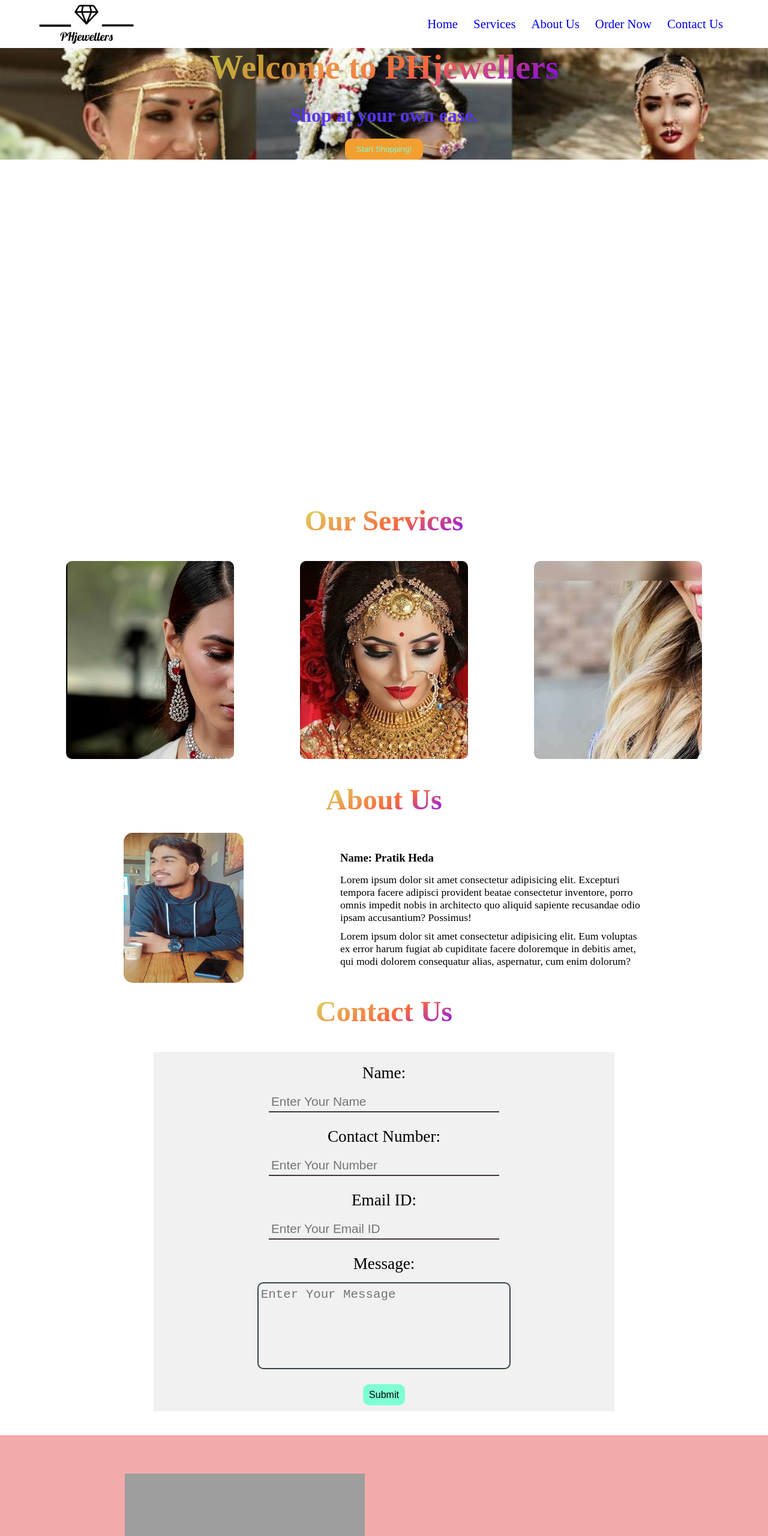
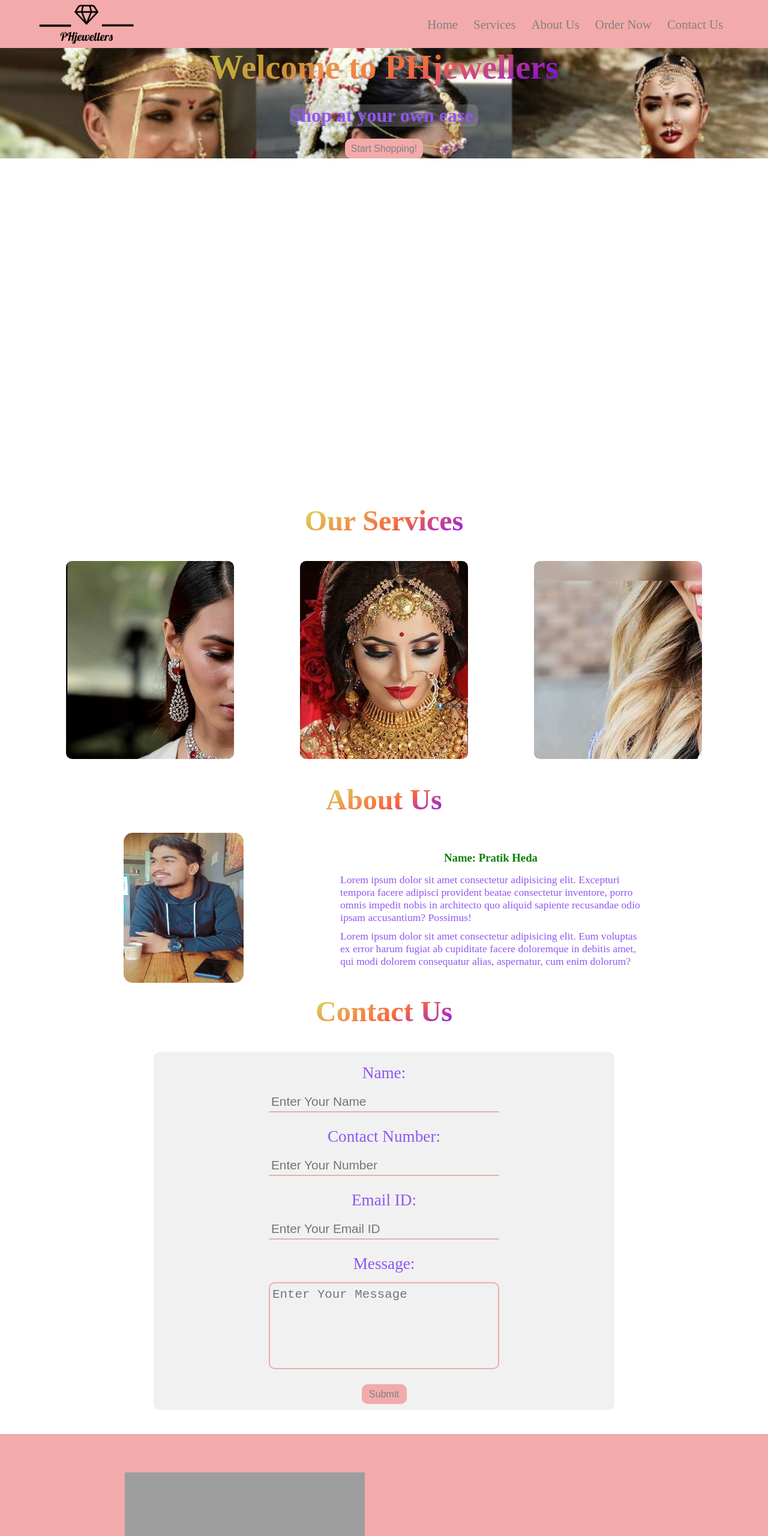
Before and after one commit to pratikheda/PHjewellers, a plain HTML site: page index.html in a window 1280 px wide. Shown: the top 2560 px of the page at 60% size. Drawn offline with Linux system fonts and the light colour scheme; grey boxes are pictures that could not be loaded.

Commit message:
Changed the theme of whole page

```diff
--- a/index.html
+++ b/index.html
@@ -8,9 +8,9 @@
   <link rel="stylesheet" href="style.css">
   <title>PHjewellers</title>
 </head>
+
 <body>
   <div class="root">
-
     <nav>
       <div class="nav-bar">
         <img class="logo-nav-bar" src="PHjewellers-logos_black_crop.png" alt="PHjewellers">
@@ -21,9 +21,13 @@
 
         <ul class="nav-bar-menu">
           <li class="nav-bar-options"><a class="nav-bar-links" href="#home-section">Home</a></li>
+
           <li class="nav-bar-options"><a class="nav-bar-links" href="#services-section">Services</a></li>
+
           <li class="nav-bar-options"><a class="nav-bar-links" href="#about-us-section">About Us</a></li>
+
           <li class="nav-bar-options"><a class="nav-bar-links" href="./order-now.html">Order Now</a></li>
+
           <li class="nav-bar-options"><a class="nav-bar-links" href="#contact-us-section">Contact Us</a></li>
         </ul>
       </div>
@@ -32,12 +36,10 @@
     <header>
       <div id="home-section">
         <div class="home-section-msg">
-          <h2>
-            Welcome to PHjewellers
-          </h2>
-          <span>
-            Shop at your own ease.
-          </span>
+          <h2>Welcome to PHjewellers</h2>
+
+          <span>Shop at your own ease.</span>
+
           <input type="submit" value="Start Shopping!" id="start-shopping-btn" onclick="window.location.href='./order-now.html';">
         </div>
       </div>
@@ -45,70 +47,57 @@
 
     <main>
       <div id="services-section">
-        <h2>
-          Our Services
-        </h2>
+        <h2 class="service-title">Our Services</h2>
+
         <div class="services-div-section">
           <div class="services-tiles service-div-1">
             <div class="services-tiles-hover-div">
-              <h2>
-                Ornaments.
-              </h2>
-              <span>
-                Price : Rs. 20000/-
-              </span>
-              <span>
-                You can get any types of ornaments from here.
-              </span>
+              <h2>Ornaments.</h2>
+              <span>Price : Rs. 20000/-</span>
+              <span>You can get any types of ornaments from here.</span>
             </div>
           </div>
+
           <div class="services-tiles service-div-2">
             <div class="services-tiles-hover-div">
-              <h2>
-                Ornaments.
-              </h2>
-              <span>
-                Price : Rs. 20000/-
-              </span>
-              <span>
-                You can get any types of ornaments from here.
-              </span>
+              <h2>Ornaments.</h2>
+              <span>Price : Rs. 20000/-</span>
+              <span>You can get any types of ornaments from here.</span>
             </div>
           </div>
+
           <div class="services-tiles service-div-3">
             <div class="services-tiles-hover-div">
-              <h2>
-                Ornaments.
-              </h2>
-              <span>
-                Price : Rs. 20000/-
-              </span>
-              <span>
-                You can get any types of ornaments from here.
-              </span>
+              <h2>Ornaments.</h2>
+              <span>Price : Rs. 20000/-</span>
+              <span>You can get any types of ornaments from here.</span>
             </div>
           </div>
         </div>
       </div>
+
       <div id="about-us-section">
-        <h2>
-          About Us
-        </h2>
+        <h2>About Us</h2>
+
         <div class="about-us-section-div">
           <img src="Pratik.jpg" alt="Owner">
+
           <div class="about-us-details">
             <h3>Name: Pratik Heda</h3>
+
             <span>Lorem ipsum dolor sit amet consectetur adipisicing elit. Excepturi tempora facere adipisci provident beatae consectetur inventore, porro omnis impedit nobis in architecto quo aliquid sapiente recusandae odio ipsam accusantium? Possimus!</span>
+
             <span>Lorem ipsum dolor sit amet consectetur adipisicing elit. Eum voluptas ex error harum fugiat ab cupiditate facere doloremque in debitis amet, qui modi dolorem consequatur alias, aspernatur, cum enim dolorum?</span>
           </div>
         </div>
       </div>
+
       <div id="contact-us-section">
-        <h2>
-          Contact Us
-        </h2>
-        <form action="" method="post"></form>
-          <div class="contact-us-form">
+        <h2>Contact Us</h2>
+
+        <form action="" method="post">
+          <!-- <div class="contact-us-form"> -->
+            <!-- <form action="" method="post"> -->
             <span>Name:</span>
             <input type="text" name="enquiry-person-name" id="name-of-enquiry-person" required placeholder="Enter Your Name">
 
@@ -121,8 +110,9 @@
             <span>Message:</span>
             <textarea name="enquiry-person-message" id="message-of-enquiry-person" cols="30" rows="7" required placeholder="Enter Your Message"></textarea>
 
-            <input type="submit" value="Submit" class="form-submit-btn" onclick="window.location.href='./order-now.html';" >
-          </div>
+            <input type="submit" value="Submit" class="form-submit-btn">
+             <!-- onclick="window.location.href='./order-now.html';" > -->
+          <!-- </div> -->
         </form>
       </div>
     </main>
@@ -155,12 +145,13 @@
 
           <ul class="footer-nav-menu">
             <li class="footer-nav-menu-option">0123456789</li>
+
             <li class="footer-nav-menu-option">abc@gmail.com</li>
           </ul>
       </div>
+
       <span class="footer-span-copyright">Copyright © PHjewellers. All Rights Reserved!</span>
     </footer>
-
   </div>
 </body>
 </html>
--- a/style.css
+++ b/style.css
@@ -3,15 +3,19 @@
 }
 
 :root {
-  --font-color-input: rgb(139, 175, 230);
-  --main-color-theme: rgb(243, 170, 170);
-  --caret-color-input: rgb(63, 65, 43);
-  --border-color-text: rgb(65, 55, 55);
-  --border-color-msg: rgb(49, 68, 70);
+  --main-theme-pink: rgb(243, 170, 170);
+  --main-theme-gray: gray;
+  --main-theme-3: rgb(145, 86, 241);
+  /* --main-theme-pink: rgb(139, 175, 230); */
+  /* --main-theme-gray: rgb(63, 65, 43); */
+  /* --border-color-text: rgb(65, 55, 55); */
+  /* --border-color-msg: rgb(49, 68, 70); */
   --form-bg-color: rgba(197, 196, 196, 0.247);
   --gradient-text-color-1: linear-gradient(153deg, rgba(209,217,62,0.8186624991793592) 0%, rgba(248,104,61,1) 59%, rgba(123,0,255,0.9363095580028886) 100%);
-  --gray-color: grayscale(5);
-  --gray-color-undo: grayscale(0);
+  --gradient-text-color-2: green;
+  --gradient-text-color-3: linear-gradient(0deg, rgba(243,170,170,0.9895308465182948) 55%, rgba(128,128,128,1) 100%);;
+  /* --gray-color-icon: grayscale(5); */
+  /* --gray-color-icon-undo: grayscale(0); */
 }
 
 body {
@@ -36,6 +40,7 @@ html {
   display: flex;
   justify-content: center;
   align-items: center;
+  background-color: var(--main-theme-pink);
 }
 
 nav .nav-bar {
@@ -68,22 +73,26 @@ nav .nav-bar ul.nav-bar-menu li.nav-bar-options {
   display: inline-block;
   padding: 0 8px;
   margin: 0 3px;
-  line-height: 30px;
+  line-height: 33px;
   font-size: 1.3rem;
-  /* background-color: aqua; */
 }
 
 nav .nav-bar ul.nav-bar-menu li.nav-bar-options:hover {
-  background-color: rgba(241, 171, 78, 0.733);
+  background-color: var(--main-theme-gray);
   border-radius: 10px;
+}
+
+.nav-bar ul.nav-bar-menu li.nav-bar-options:hover a.nav-bar-links {
+  color: var(--main-theme-pink);
 }
 
 .nav-bar ul.nav-bar-menu li.nav-bar-options a.nav-bar-links {
   text-decoration: none;
+  color: var(--main-theme-gray);
 }
 
 .nav-bar ul.nav-bar-menu li.nav-bar-options a.nav-bar-links:focus {
-  color: rgb(0, 0, 0);
+  color: var(--main-theme-3);
 }
 
 
@@ -123,29 +132,34 @@ header #home-section .home-section-msg h2 {
   background-clip: text;
   -webkit-background-clip: text;
   -webkit-text-fill-color: transparent;
+  text-align: center;
 }
 
 header #home-section .home-section-msg span {
   font-size: 2rem;
   margin-bottom: 20px;
   font-weight: 700;
-  color: rgb(87, 52, 243);
+  color: var(--main-theme-3);
+  background: var(--form-bg-color);
+  border-radius: 10px;
+  text-align: center;
 }
 
 header #home-section .home-section-msg #start-shopping-btn {
-  height: 35px;
+  height: 33px;
   width: 130px;
   background: transparent;
   cursor: pointer;
   border-radius: 10px;
-  background-color: rgb(243, 159, 48);
-  color: aquamarine;
+  background-color: var(--main-theme-pink);
+  color: var(--main-theme-gray);
   border: 0;
+  font-size: 1rem;
 }
 
 header #home-section .home-section-msg #start-shopping-btn:hover {
   transform: scale(1.1);
-  color: rgb(83, 32, 223);
+  color: var(--main-theme-3);
 }
 
 
@@ -172,7 +186,7 @@ main #services-section {
   margin-bottom: 20px;
 }
 
-main #services-section h2 {
+main #services-section h2.service-title {
   font-size: 3rem;
   background: var(--gradient-text-color-1);
   background-clip: text;
@@ -200,6 +214,7 @@ main #services-section .services-div-section {
   background-repeat: no-repeat;
   background-size: cover;
   overflow: hidden;
+  box-shadow: 10px;
 }
 
 #services-section .services-div-section .service-div-1 {
@@ -227,8 +242,9 @@ main #services-section .services-div-section {
   display: flex;
   flex-direction: column;
   justify-content: flex-start;
-  background-color: rgba(197, 196, 196, 0.247);
-  backdrop-filter: blur(5px);
+  /* background-color: var(--form-bg-color); */
+  background-color: var(--gradient-text-color-3);
+  backdrop-filter: blur(10px);
   transition: 0.5s;
   padding: 10px;
 }
@@ -242,11 +258,13 @@ main #services-section .services-div-section {
   margin: 20px 0;
   line-height: 30px;
   font-size: 2.5rem;
+  color: var(--gradient-text-color-2);
 }
 
 #services-section .services-div-section .services-tiles .services-tiles-hover-div span {
   margin: 10px 0;
   font-size: 1.2rem;
+  color: var(--main-theme-3);
 }
 
 
@@ -298,6 +316,8 @@ main #about-us-section .about-us-section-div .about-us-details {
 #about-us-section .about-us-section-div .about-us-details h3 {
   /* margin-left: 5px; */
   margin: 15px 0;
+  color: var(--gradient-text-color-2);
+  text-align: center;
 }
 
 #about-us-section .about-us-section-div .about-us-details span {
@@ -305,6 +325,7 @@ main #about-us-section .about-us-section-div .about-us-details {
   /* margin-left: 5px; */
   font-size: 1.1rem;
   margin-bottom: 10px;
+  color: var(--main-theme-3);
 }
 
 
@@ -333,7 +354,7 @@ main #contact-us-section h2 {
   -webkit-text-fill-color: transparent;
 }
 
-main #contact-us-section .contact-us-form {
+main #contact-us-section form {
   height: max-content;
   width: 60%;
   background-color: var(--form-bg-color);
@@ -343,15 +364,17 @@ main #contact-us-section .contact-us-form {
   justify-content: flex-start;
   align-items: center;
   margin-bottom: 20px;
+  border-radius: 10px;
 }
 
-main #contact-us-section .contact-us-form span {
+main #contact-us-section form span {
   margin-top: 20px;
   margin-bottom: 10px;
   font-size: 1.7rem;
+  color: var(--main-theme-3);
 }
 
-main #contact-us-section .contact-us-form #name-of-enquiry-person , main #contact-us-section .contact-us-form #number-of-enquiry-person , main #contact-us-section .contact-us-form #email-id-of-enquiry-person {
+main #contact-us-section form #name-of-enquiry-person , main #contact-us-section form #number-of-enquiry-person , main #contact-us-section form #email-id-of-enquiry-person {
   height: 35px;
   width: 50%;
   margin-top: 5px;
@@ -360,45 +383,45 @@ main #contact-us-section .contact-us-form #name-of-enquiry-person , main #contac
   border: none;
   background: transparent;
   outline: none;
-  border-bottom: 2px solid var(--border-color-text);
+  border-bottom: 2px solid var(--main-theme-pink);
   line-height: 30px;
   font-size: 1.3rem;
-  color: var(--font-color-input);
-  caret-color: var(--caret-color-input);
+  color: var(--main-theme-gray);
+  caret-color: var(--main-theme-pink);
   /* border-radius: 10px; */
 }
 
-main #contact-us-section .contact-us-form #name-of-enquiry-person:focus , main #contact-us-section .contact-us-form #number-of-enquiry-person:focus , main #contact-us-section .contact-us-form #email-id-of-enquiry-person:focus {
-  border-bottom: 2px solid var(--main-color-theme);
+main #contact-us-section form #name-of-enquiry-person:focus , main #contact-us-section form #number-of-enquiry-person:focus , main #contact-us-section form #email-id-of-enquiry-person:focus {
+  border-bottom: 2px solid var(--main-theme-3);
 }
 
-main #contact-us-section .contact-us-form #name-of-enquiry-person:hover , main #contact-us-section .contact-us-form #number-of-enquiry-person:hover , main #contact-us-section .contact-us-form #email-id-of-enquiry-person:hover {
-  border-bottom: 2px solid var(--main-color-theme);
+main #contact-us-section form #name-of-enquiry-person:hover , main #contact-us-section form #number-of-enquiry-person:hover , main #contact-us-section form #email-id-of-enquiry-person:hover {
+  border-bottom: 2px solid var(--main-theme-3);
 }
 
-main #contact-us-section .contact-us-form #message-of-enquiry-person {
+main #contact-us-section form #message-of-enquiry-person {
   height: 145px;
-  width: 55%;
+  width: 50%;
   margin-top: 5px;
   margin-bottom: 5px;
   padding: 4px;
   background: transparent;
   outline: none;
-  border: 2px solid var(--border-color-msg);
+  border: 2px solid var(--main-theme-pink);
   line-height: 30px;
   font-size: 1.3rem;
   border-radius: 10px;
-  color: var(--font-color-input);
-  caret-color: var(--caret-color-input);
+  color: var(--main-theme-gray);
+  caret-color: var(--main-theme-pink);
   resize: none;
 }
 
-main #contact-us-section .contact-us-form #message-of-enquiry-person:focus {
-  border: 2px solid var(--main-color-theme);
+main #contact-us-section form #message-of-enquiry-person:focus {
+  border: 2px solid var(--main-theme-3);
 }
 
-main #contact-us-section .contact-us-form #message-of-enquiry-person:hover {
-  border: 2px solid var(--main-color-theme);
+main #contact-us-section form #message-of-enquiry-person:hover {
+  border: 2px solid var(--main-theme-3);
 }
 
 /* ::placeholder { /* Chrome, Firefox, Opera, Safari 10.1+
@@ -415,12 +438,13 @@ main #contact-us-section .contact-us-form #message-of-enquiry-person:hover {
 } */
 
 
-main #contact-us-section .contact-us-form .form-submit-btn {
-  height: 35px;
-  width: 70px;
+main #contact-us-section form .form-submit-btn {
+  height: 33px;
+  width: 75px;
   margin-top: 20px;
   margin-bottom: 10px;
-  background-color: aquamarine;
+  background-color: var(--main-theme-pink);
+  color: var(--main-theme-gray);
   font-size: 1rem;
   cursor: pointer;
   border-radius: 10px;
@@ -428,9 +452,11 @@ main #contact-us-section .contact-us-form .form-submit-btn {
   transition: 0.1s;
 }
 
-main #contact-us-section .contact-us-form .form-submit-btn:hover {
+main #contact-us-section form .form-submit-btn:hover {
   transform: scale(1.1);
   transition: 0.2s;
+  color: var(--main-theme-3);
+  /* border: 2px solid var(--main-theme-3); */
 }
 
 
@@ -439,7 +465,7 @@ main #contact-us-section .contact-us-form .form-submit-btn:hover {
 .root footer {
   height: max-content;
   width: 100%;
-  background-color: var(--main-color-theme);
+  background-color: var(--main-theme-pink);
   display: flex;
   justify-content: flex-start;
   align-items: center;
@@ -466,17 +492,30 @@ footer .footer-nav  ul.footer-nav-menu {
 
 .footer-nav ul.footer-nav-menu li.footer-nav-menu-option {
   margin-top: 7px;
-  filter: var(--gray-color);
+  color: var(--main-theme-gray);
+  /* filter: var(--gray-color); */
+  /* color: gray; */
 }
 
-.footer-nav ul.footer-nav-menu li.footer-nav-menu-option:hover {
-  filter: var(--gray-color-undo);
+.footer-nav ul.footer-nav-menu li.footer-nav-menu-option a.icons-link-social {
+  filter: grayscale(2);
+  /* filter: var(--gray-color-undo); */
+}
+
+.footer-nav ul.footer-nav-menu li.footer-nav-menu-option a.icons-link-social:hover {
+  filter: grayscale(0);
   transition: 0.2s;
 }
 
+/* .footer-nav ul.footer-nav-menu li.footer-nav-menu-option:hover {
+  filter: var(--gray-color-undo);
+  transition: 0.2s;
+} */
+
 .footer-nav ul.footer-nav-menu li.footer-nav-menu-option a.footer-nav-detail-links {
   text-decoration: none;
-  filter: var(--gray-color);
+  color: var(--main-theme-gray);
+  /* filter: var(--gray-color); */
 }
 
 .footer-nav ul.footer-nav-menu li.footer-nav-menu-option a.footer-nav-detail-links:hover {
@@ -486,7 +525,7 @@ footer .footer-nav  ul.footer-nav-menu {
 footer span.footer-span-copyright {
   margin-top: 10px;
   margin-bottom: 20px;
-  filter: var(--gray-color);
+  color: var(--main-theme-gray);
   text-align: center;
 }
 
@@ -533,11 +572,11 @@ footer span.footer-span-copyright {
     font-size: 2rem;
   }
 
-  /* main #contact-us-section .contact-us-form {
+  /* main #contact-us-section form {
     width: 80%;
   } */
 
-  main #contact-us-section .contact-us-form #name-of-enquiry-person , main #contact-us-section .contact-us-form #number-of-enquiry-person , main #contact-us-section .contact-us-form #email-id-of-enquiry-person , main #contact-us-section .contact-us-form #message-of-enquiry-person {
+  main #contact-us-section form #name-of-enquiry-person , main #contact-us-section form #number-of-enquiry-person , main #contact-us-section form #email-id-of-enquiry-person , main #contact-us-section form #message-of-enquiry-person {
     width: 60%;
   }
 }
@@ -587,7 +626,7 @@ footer span.footer-span-copyright {
 
   main #about-us-section .about-us-section-div {
     flex-wrap: wrap;
-    width: 100%;
+    width: 90%;
   }
 
   main #about-us-section .about-us-section-div img {
@@ -596,12 +635,12 @@ footer span.footer-span-copyright {
   }
 
   main #about-us-section .about-us-section-div .about-us-details {
-    width: 80%;
+    width: 75%;
     padding: 10px;
   }
 
 
-  main #contact-us-section .contact-us-form {
+  main #contact-us-section form {
     width: 80%;
   }
 }
@@ -645,7 +684,7 @@ footer span.footer-span-copyright {
 
 
 
-  main #contact-us-section .contact-us-form #name-of-enquiry-person , main #contact-us-section .contact-us-form #number-of-enquiry-person , main #contact-us-section .contact-us-form #email-id-of-enquiry-person , main #contact-us-section .contact-us-form #message-of-enquiry-person {
+  main #contact-us-section form #name-of-enquiry-person , main #contact-us-section form #number-of-enquiry-person , main #contact-us-section form #email-id-of-enquiry-person , main #contact-us-section form #message-of-enquiry-person {
     width: 80%;
   }
 
@@ -653,11 +692,14 @@ footer span.footer-span-copyright {
 
   footer .footer-nav {
     flex-direction: column;
+    width: 80%;
+    margin-top: 25px;
+    margin-bottom: 15px;
   }
 
-  footer .footer-nav  {
+  /* footer .footer-nav  {
     width: 80%;
-  }
+  } */
 
 }
 
```
